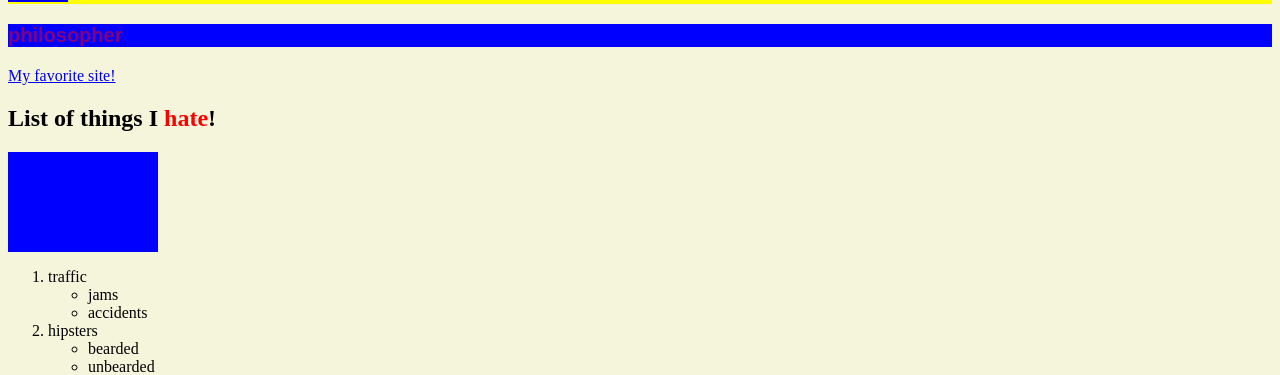
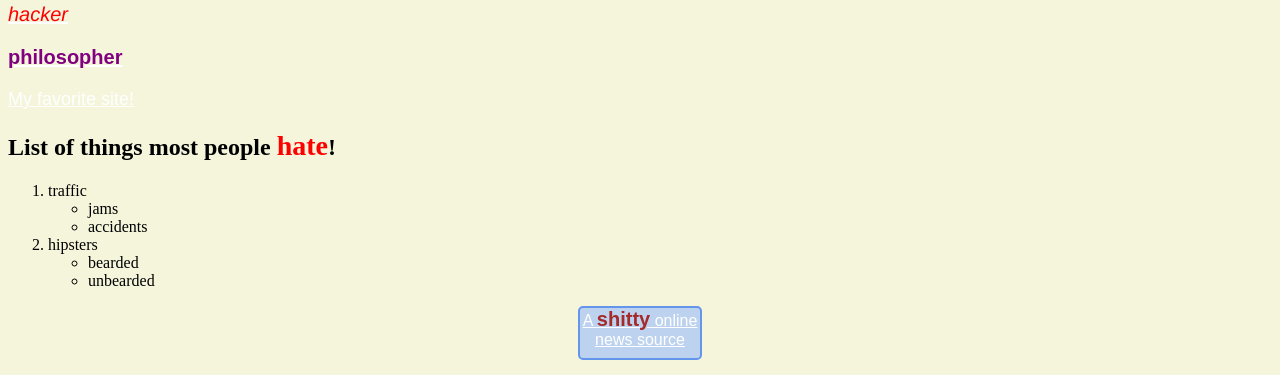
Before and after one commit to Nan333/1.1-personal-website, a plain HTML site: page in.html in a window 1280 px wide. Shown: the part 479-854 px from the top of the page. Drawn offline with Linux system fonts and the light colour scheme.

Commit message:
main.css

```diff
--- a/in.html
+++ b/in.html
@@ -1,18 +1,20 @@
-<DOCTYPE html>
+<!DOCTYPE html>
 <html>
-  <head><title>Nan's page</title></head>
-    <header>
+  <head>
+    <link rel="stylesheet" href="main.css"/>
+    <title>Nan's page</title>
+  </head>
+      <header>
       <h1><strong>Nan</strong></h1>
     </header>
   <body style="background-color:beige">
     <h4>Click on the pic for my blog</h4>
     <a href="http://lapisphilosophorum333.blogspot.com/"><img src ="https://transalchemy.files.wordpress.com/2010/11/hermesbird32.jpg" /></a>
     <p><a href="mailto:nchen333@gmail.com"><p id="email">nchen333@gmail.com</p>
-    <p style="background-color: yellow; font-family:helvetica; color: red; font-size: 20px"><i>hacker</i> </p>
-    <p style="background-color: blue; font-family:Arial; color: purple; font-size: 20px"><b>philosopher</b> </p>
+    <p style="font-family:helvetica; color: red; font-size: 20px"><i>hacker</i> </p>
+    <p style="font-family:Arial; color: purple; font-size: 20px"><b>philosopher</b> </p>
     <p><a href="http://www.weather.com/">My favorite site!</a></p>
-    <h2>List of things I <span style="color: red">hate</span>!</h2>
-    <div style="text-align: center; width: 150px; height: 100px; background-color: blue"></div>
+    <h2>List of things most people <span style="color: red; font-size: 28px;">hate</span>!</h2>
      <ol>
        <li>traffic</li>
         <ul>
@@ -25,5 +27,10 @@
           <li>unbearded</li>
         </ul>
      </ol>
+     <div>
+       <a href="http://www.theatlantic.com">A <span>shitty</span> online news source</a>
+     </div>
+     <p style="text-align:center">Everybody wants a biscuit</p>
     <img src="http://s3.amazonaws.com/codecademy-blog/assets/f3a16fb6.jpg"/>
+  </body>
 </html>
--- a/main.css
+++ b/main.css
@@ -1,7 +1,20 @@
-<html><header><p1><h1>My name </h1></header>
-<body>
-<a href="http://www.nyt.com"><img src ="http://cdn.theatlantic.com/newsroom/img/posts/classroomjjjesusmain.jpg.jpg.jpg" /></a>
-<p><a href="http://www.nyt.com"> Yeah. that's it. </a></p>
-<p>work sucks </p>
-<p>boring as hell </p>
-</html>
+p{
+	font-size: 18px; font-family: Arial; color: orange;
+
+}
+
+div{
+	border-radius: 5px;
+	border: 2px solid #6495ED;
+	background-color: #BCD2EE;
+	height: 50px;
+	width: 120px;
+	margin: auto;
+	text-align: center;
+}
+span{
+	color: brown; font-weight: bold; font-size: 20px;
+}
+a {
+	font-family: sans-serif; color: white
+}
```
